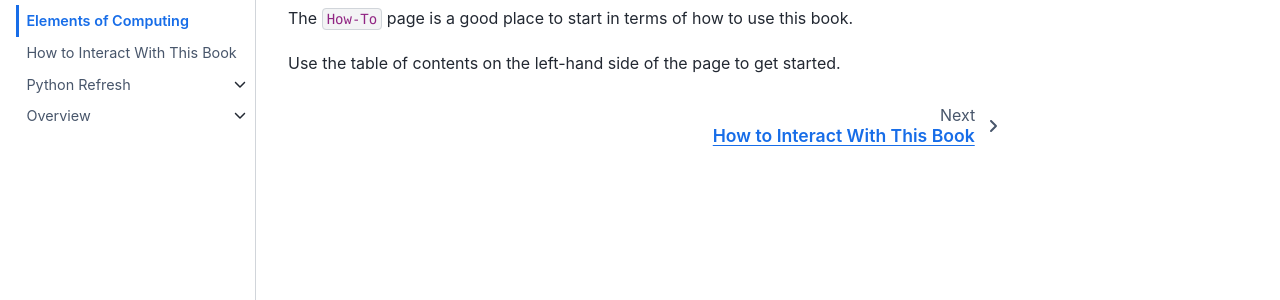
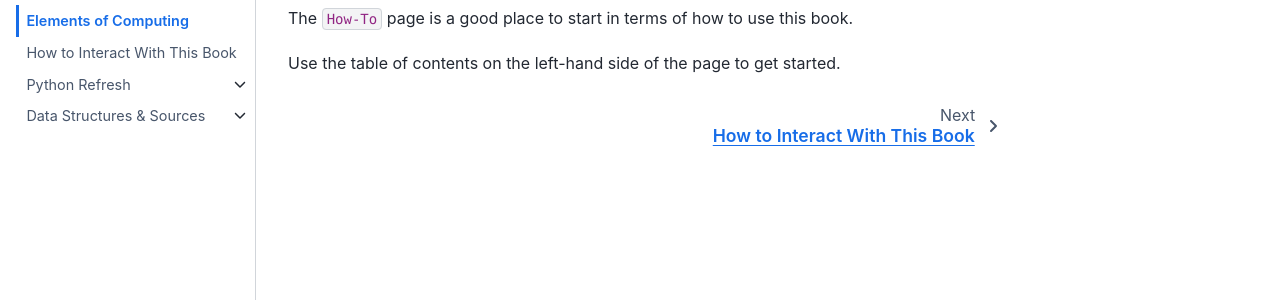
Before and after one commit to kwaldenphd/elements-of-computing, a Jupyter Book: the page built from book/intro.md, in a window 1280 px wide. Shown: the part 201-501 px from the top of the page. Built offline with Jupyter Book 1.0.4 settings and Sphinx 7.4.7 and the Sphinx Book theme 1.1.4, drawn with Linux system fonts in a browser that asks for light colours; comment, search, counter and statistics services are not loaded.

Commit message:
Update _toc.yml

```diff
--- a/book/_toc.yml
+++ b/book/_toc.yml
@@ -20,7 +20,7 @@ chapters:
   - file: 01-Python-Refresh/06-application
     title: Application
 - file: 02-Structured-Data/00-overview
-  title: Overview
+  title: Data Structures & Sources
   sections:
   - file: 02-Structured-Data/01-structured-data
     title: Structured Data
```
